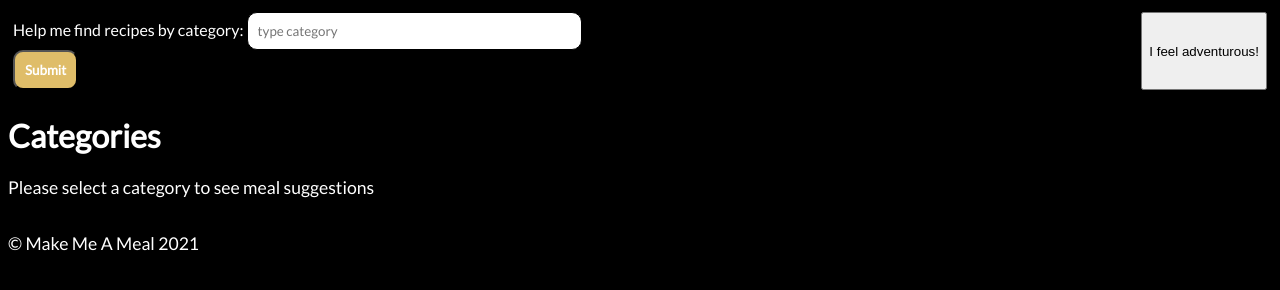
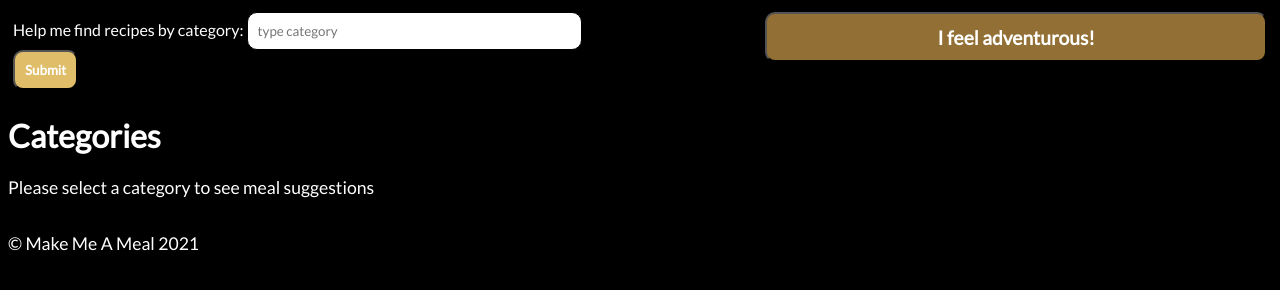
Before and after one commit to kelvynking/phase1_project_kking, a plain HTML site: page index.html in a window 1280 px wide. Shown: the part 214-504 px from the top of the page. Drawn offline with Linux system fonts and the light colour scheme; no server answers.

Commit message:
Created properties for 'button' tag.

```diff
--- a/css/main.css
+++ b/css/main.css
@@ -81,3 +81,16 @@ input[type=submit] {
     border: 1px solid #ffffff;
     border-radius: 20px;
 }
+
+button {
+    width: 40%;
+    height: 50px;
+    background-color: #926f34;
+    color: #ffffff;
+    padding: 3px;
+    border-radius: 10px;
+    font-family: 'Lato', sans-serif;
+    font-weight: bold;
+    font-size: 1.2rem;
+    cursor: pointer;
+}
```
